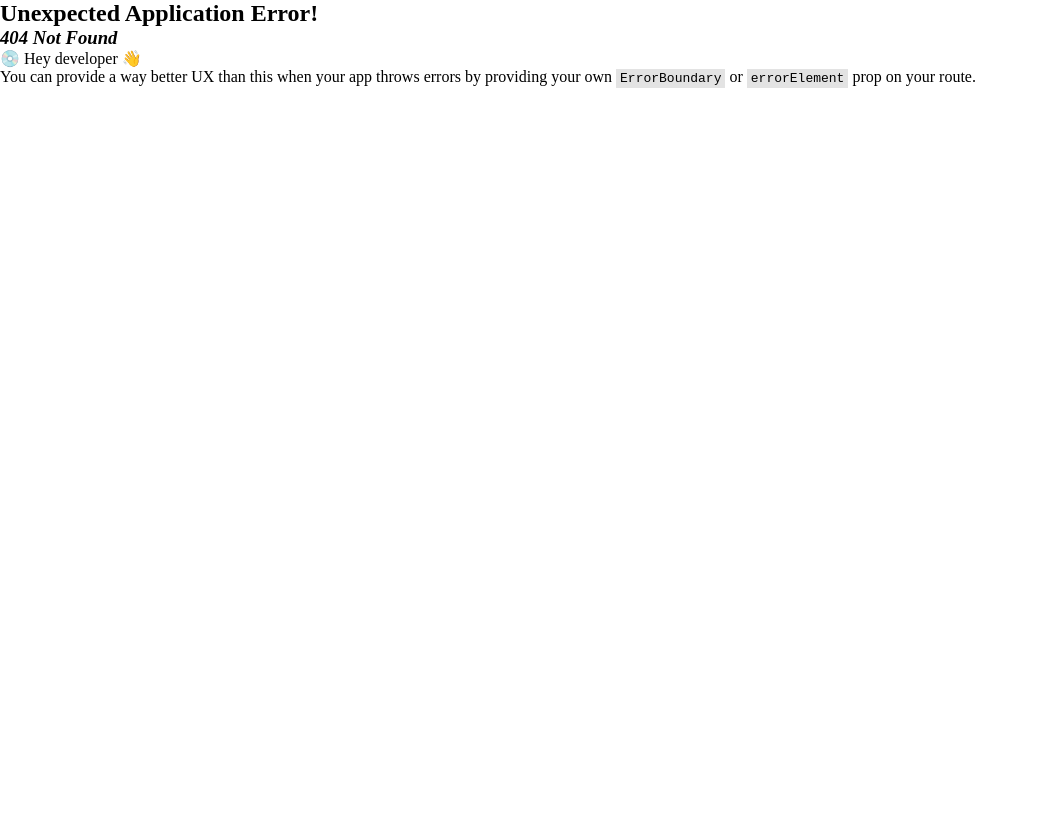
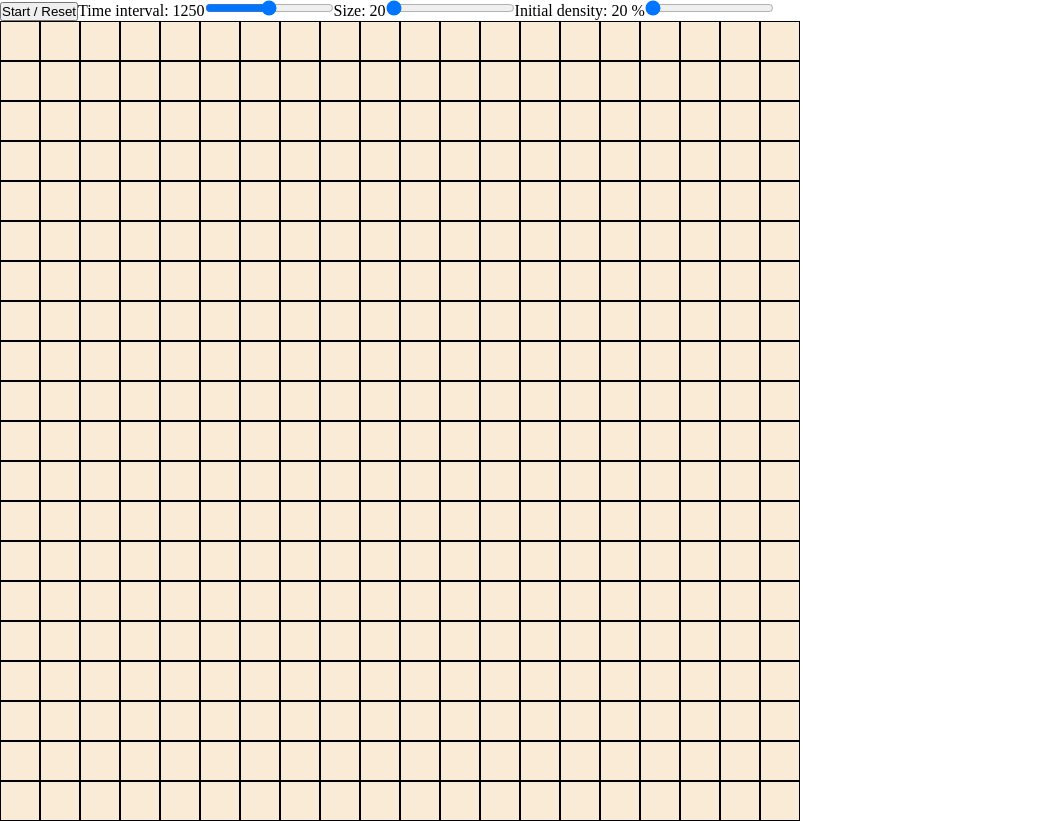
Before and after one commit to mofffon/lukasz-toy-apps, a React (Create React App) app: page /gameOfLife in a window 1280 px wide. Before the commit this address had no page. Shown: the whole page, without its empty margins (0-1038 px from the left). Before the commit the page ends 800 px from the top, so only its background shows below. Built offline with nearby package versions, Linux system fonts and the light colour scheme.

Commit message:
Add Game Of Life simulation

```diff
--- a/src/HomePage.jsx
+++ b/src/HomePage.jsx
@@ -15,6 +15,9 @@ const HomePage = () => {
         <Link className="link" to="/puzzle">
           Puzzle
         </Link>
+        <Link className="link" to="/gameOfLife">
+          Game Of Life
+        </Link>
       </div>
     </div>
   );
--- /dev/null
+++ b/src/components/gameOfLife/GameOfLife.jsx
@@ -0,0 +1,186 @@
+import config from "./config.json";
+import "./css/gameOfLife.css";
+import { useState, useEffect } from "react";
+
+import GameOfLifeMenu from "./GameOfLifeMenu";
+import GameOfLifeBoard from "./GameOfLifeBoard";
+
+const GameOfLife = () => {
+  let [boardSize, setBoardSize] = useState(config.minBoardSize);
+  let [gameSpeed, setGameSpeed] = useState(
+    (config.maxSpeed + config.minSpeed) / 2
+  );
+
+  let [turns, setTurns] = useState(0);
+  let [gameState, setGameState] = useState(config.gameStates[0]);
+  let [initialDensity, setInitialDensity] = useState(config.minInitialDensity);
+  let [fields, setFields] = useState(buildInitialFields());
+  let [gameMotor, setGameMotor] = useState({});
+
+  const startGameMotor = () => {
+    setGameMotor(
+      setInterval(() => {
+        setTurns(++turns);
+      }, gameSpeed)
+    );
+  };
+
+  const stopGameMotor = () => {
+    setTurns(0);
+
+    clearInterval(gameMotor);
+  };
+
+  const onSpeedChange = (e) => {
+    setGameSpeed(e.target.value);
+  };
+
+  const onSizeChange = (e) => {
+    setBoardSize(e.target.value);
+  };
+
+  function buildInitialFields() {
+    const arr = [];
+
+    for (let i = 0; i < boardSize; i++) {
+      for (let j = 0; j < boardSize; j++) {
+        arr.push({
+          rowIndex: i,
+          columnIndex: j,
+          className: "gameOfLifeSquare free",
+        });
+      }
+    }
+
+    return arr;
+  }
+
+  const gameStartReset = () => {
+    if (gameState === config.gameStates[0]) {
+      setGameState(config.gameStates[1]);
+      setFields(buildGameStartFields());
+      startGameMotor();
+    } else {
+      setGameState(config.gameStates[0]);
+      stopGameMotor();
+      setFields(buildInitialFields());
+    }
+  };
+
+  const onInitialDensityChange = (e) => {
+    const density = e.target.value;
+    setInitialDensity(density);
+  };
+
+  const buildGameStartFields = () => {
+    const arr = [];
+    for (let i = 0; i < boardSize; i++) {
+      for (let j = 0; j < boardSize; j++) {
+        const fieldState =
+          Math.random() < initialDensity / 100 ? "taken" : "free";
+        arr.push({
+          rowIndex: i,
+          columnIndex: j,
+          className: "gameOfLifeSquare " + fieldState,
+        });
+      }
+    }
+    return arr;
+  };
+
+  useEffect(() => {
+    if (gameState === config.gameStates[1]) setFields(processOldFields());
+    if (turns >= config.maxTurns) {
+      setGameState(config.gameStates[0]);
+      stopGameMotor();
+      setFields(buildInitialFields());
+      alert("Simulation ended!");
+    }
+  }, [turns]);
+
+  useEffect(() => {
+    setFields(buildInitialFields());
+  }, [boardSize]);
+
+  const processOldFields = () => {
+    const arr = [];
+
+    fields.forEach((field) => {
+      if (isFieldTaken(field, fields)) {
+        arr.push({
+          rowIndex: field.rowIndex,
+          columnIndex: field.columnIndex,
+          className: "gameOfLifeSquare taken",
+        });
+      } else {
+        arr.push({
+          rowIndex: field.rowIndex,
+          columnIndex: field.columnIndex,
+          className: "gameOfLifeSquare free",
+        });
+      }
+    });
+
+    return arr;
+  };
+
+  const isFieldTaken = (field, fields) => {
+    const neighbours = getNeighbours(field, fields);
+    const takenNeighboursCount = neighbours.filter((n) => {
+      return n.className.includes("taken");
+    }).length;
+
+    if (field.className.includes("taken")) {
+      if (takenNeighboursCount === 3 || takenNeighboursCount === 2) {
+        return true;
+      }
+
+      return false;
+    } else {
+      if (takenNeighboursCount === 3) {
+        return true;
+      }
+
+      return false;
+    }
+  };
+
+  const getNeighbours = (field, fields) => {
+    const arr = [];
+    for (let i = field.rowIndex - 1; i <= field.rowIndex + 1; i++) {
+      for (let j = field.columnIndex - 1; j <= field.columnIndex + 1; j++) {
+        const processedField = fields.find(
+          (f) => f.rowIndex === i && f.columnIndex === j
+        );
+
+        if (processedField && field !== processedField) {
+          arr.push(processedField);
+        }
+      }
+    }
+
+    return arr;
+  };
+
+  return (
+    <>
+      <GameOfLifeMenu
+        gameState={gameState}
+        initialDensity={initialDensity}
+        onInitialDensityChange={onInitialDensityChange}
+        gameStartReset={gameStartReset}
+        gameSpeed={gameSpeed}
+        boardSize={boardSize}
+        onSpeedChange={onSpeedChange}
+        onSizeChange={onSizeChange}
+      />
+      <GameOfLifeBoard
+        fields={fields}
+        boardSize={boardSize}
+        gameSpeed={gameSpeed}
+      />
+    </>
+  );
+};
+
+export default GameOfLife;
--- /dev/null
+++ b/src/components/gameOfLife/GameOfLifeBoard.jsx
@@ -0,0 +1,19 @@
+import { useState } from "react";
+
+import GameOfLifeSquare from "./GameOfLifeSquare";
+
+const GameOfLifeBoard = ({ fields, boardSize, gameSpeed }) => {
+  const arr = fields.map((field) => (
+    <GameOfLifeSquare
+      key={JSON.stringify(field)}
+      rowIndex={field.rowIndex}
+      columnIndex={field.columnIndex}
+      className={field.className}
+      boardSize={boardSize}
+    />
+  ));
+
+  return <div className="gameOfLifeBoard">{arr}</div>;
+};
+
+export default GameOfLifeBoard;
--- /dev/null
+++ b/src/components/gameOfLife/GameOfLifeMenu.jsx
@@ -0,0 +1,87 @@
+import config from "./config.json";
+
+const GameOfLifeMenu = ({
+  gameState,
+  initialDensity,
+  onInitialDensityChange,
+  gameStartReset,
+  boardSize,
+  gameSpeed,
+  onSpeedChange,
+  onSizeChange,
+}) => {
+  if (gameState === config.gameStates[0]) {
+    return (
+      <div className="gameOfLifeMenu">
+        <button onClick={gameStartReset}>Start / Reset</button>
+        <span>Time interval: {gameSpeed}</span>
+        <input
+          type="range"
+          max={config.minSpeed}
+          min={config.maxSpeed}
+          className="GameOfLifeSlider"
+          value={gameSpeed}
+          onChange={onSpeedChange}
+        />
+        <span>Size: {boardSize}</span>
+        <input
+          type="range"
+          min={config.minBoardSize}
+          max={config.maxBoardSize}
+          className="GameOfLifeSlider"
+          onChange={onSizeChange}
+          value={boardSize}
+          step={config.boardSizeInterval}
+        />
+        <span>Initial density: {initialDensity} %</span>
+        <input
+          type="range"
+          min={config.minInitialDensity}
+          max={config.maxInitialDensity}
+          className="GameOfLifeSlider"
+          onChange={onInitialDensityChange}
+          value={initialDensity}
+        />
+      </div>
+    );
+  } else {
+    return (
+      <div className="gameOfLifeMenu">
+        <button onClick={gameStartReset}>Start / Reset</button>
+        <span>Time interval: {gameSpeed}</span>
+        <input
+          disabled
+          type="range"
+          max={config.minSpeed}
+          min={config.maxSpeed}
+          className="GameOfLifeSlider"
+          value={gameSpeed}
+          onChange={onSpeedChange}
+        />
+        <span>Size: {boardSize}</span>
+        <input
+          disabled
+          type="range"
+          min={config.minBoardSize}
+          max={config.maxBoardSize}
+          className="GameOfLifeSlider"
+          onChange={onSizeChange}
+          value={boardSize}
+          step={config.boardSizeInterval}
+        />
+        <span>Initial density: {initialDensity} %</span>
+        <input
+          disabled
+          type="range"
+          min={config.minInitialDensity}
+          max={config.maxInitialDensity}
+          className="GameOfLifeSlider"
+          onChange={onInitialDensityChange}
+          value={initialDensity}
+        />
+      </div>
+    );
+  }
+};
+
+export default GameOfLifeMenu;
--- /dev/null
+++ b/src/components/gameOfLife/GameOfLifeSquare.jsx
@@ -0,0 +1,19 @@
+import config from "./config.json";
+
+const GameOfLifeSquare = ({ rowIndex, columnIndex, boardSize, className }) => {
+  const style = {
+    height: 800 / boardSize,
+    width: 800 / boardSize,
+  };
+
+  return (
+    <div
+      style={style}
+      className={className}
+      data-rowindex={rowIndex}
+      data-columnindex={columnIndex}
+    ></div>
+  );
+};
+
+export default GameOfLifeSquare;
--- /dev/null
+++ b/src/components/gameOfLife/config.json
@@ -0,0 +1,11 @@
+{
+  "maxTurns": 60,
+  "minBoardSize": 20,
+  "maxBoardSize": 50,
+  "boardSizeInterval": 5,
+  "minSpeed": 2000,
+  "maxSpeed": 500,
+  "gameStates": ["beforeStart", "started"],
+  "minInitialDensity": 20,
+  "maxInitialDensity": 80
+}
--- /dev/null
+++ b/src/components/gameOfLife/css/gameOfLife.css
@@ -0,0 +1,20 @@
+.gameOfLifeSquare {
+  display: block;
+  float: left;
+  padding: 0px;
+  margin: 0px;
+}
+
+.taken {
+  background-color: red;
+}
+
+.free {
+  background-color: antiquewhite;
+  border: 1px solid black;
+}
+
+.gameOfLifeBoard {
+  width: 800px;
+  height: 800px;
+}
--- a/src/routes/router.jsx
+++ b/src/routes/router.jsx
@@ -4,6 +4,7 @@ import HomePage from "../HomePage";
 import PuzzleGame from "./../components/puzzle/PuzzleGame";
 import Queens from "./../components/queensOnChessBoard/queensOnChessGame";
 import SnakeGame from "./../components/snake/SnakeGame";
+import GameOfLife from "./../components/gameOfLife/GameOfLife";
 
 const router = createBrowserRouter([
   { path: "/lukasz-toy-apps", element: <HomePage /> },
@@ -11,6 +12,7 @@ const router = createBrowserRouter([
   { path: "/queens", element: <Queens /> },
   { path: "/snake", element: <SnakeGame /> },
   { path: "/puzzle", element: <PuzzleGame /> },
+  { path: "/gameOfLife", element: <GameOfLife /> },
 ]);
 
 export default router;
```
